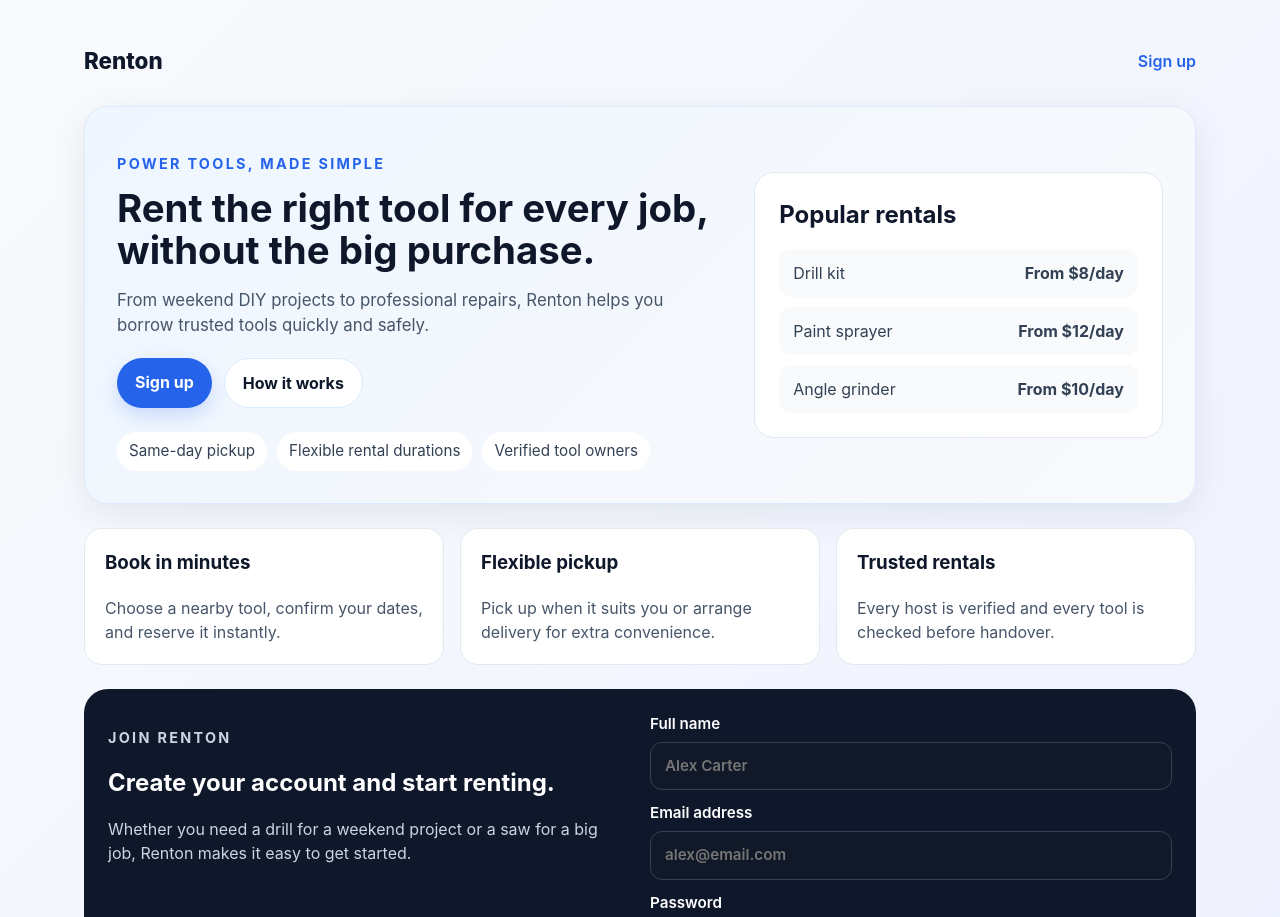
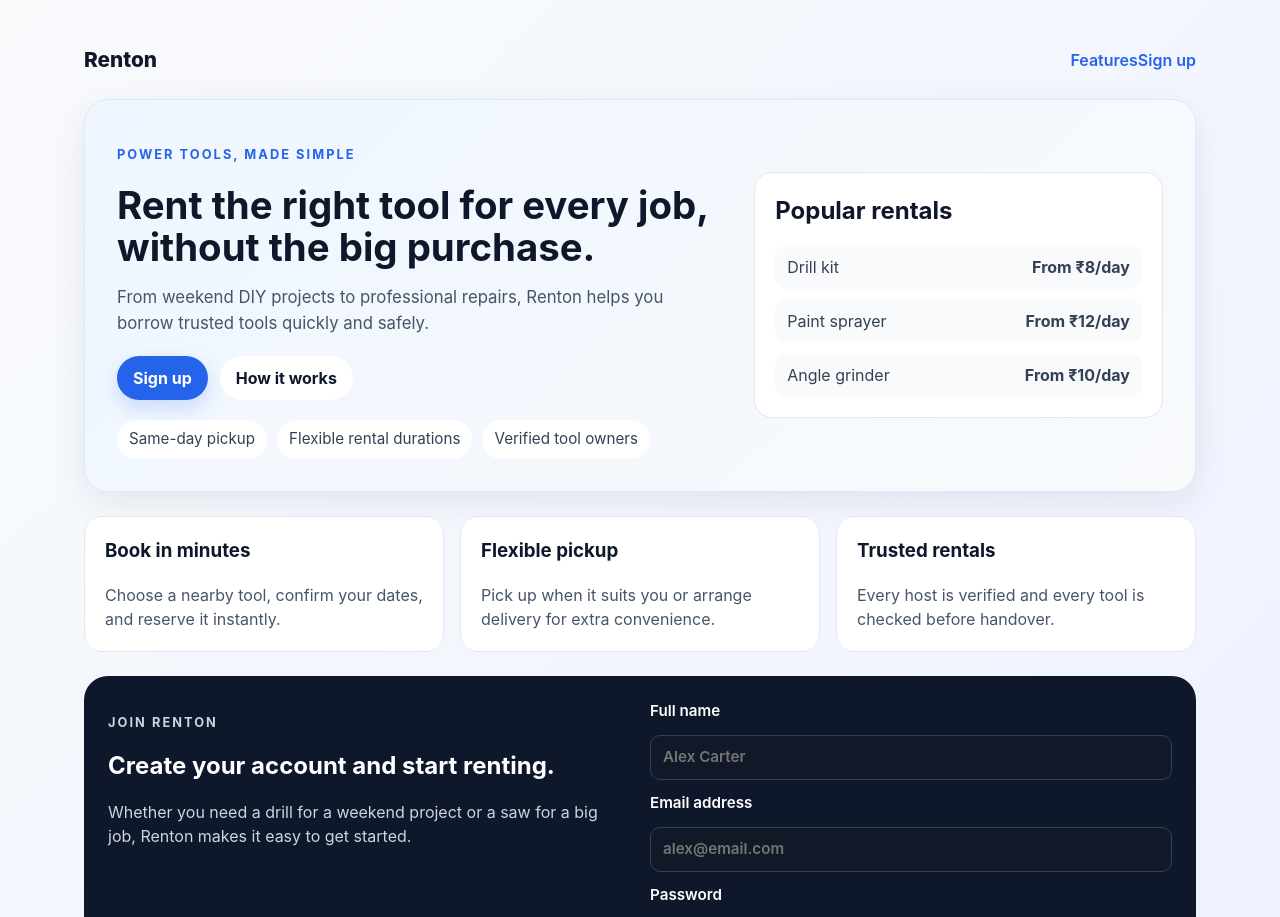
Before and after one commit to Muhammed-Hasan-1/renton, a React app in the folder frontend/: page / in a window 1280 px wide. Shown: the top 917 px of the page. Built offline with nearby package versions, Linux system fonts and the light colour scheme; the HTML template or start-up script is replaced by a standard one.

Commit message:
Created structure

```diff
--- a/frontend/src/App.jsx
+++ b/frontend/src/App.jsx
@@ -1,5 +1,5 @@
 import './App.css'
-import Landing from './components/Landing'
+import Landing from './pages/Landing'
 
 function App() {
   return <Landing />
--- /dev/null
+++ b/frontend/src/components/Footer.jsx
@@ -0,0 +1,9 @@
+function Footer() {
+  return (
+    <footer className="site-footer">
+      <p>© 2026 Renton. Rent smarter, build better.</p>
+    </footer>
+  )
+}
+
+export default Footer
--- /dev/null
+++ b/frontend/src/components/Navbar.jsx
@@ -0,0 +1,17 @@
+function Navbar() {
+  return (
+    <header className="topbar">
+      <div className="brand">Renton</div>
+      <nav className="nav-links">
+        <a className="nav-link" href="#features">
+          Features
+        </a>
+        <a className="nav-link" href="#signup">
+          Sign up
+        </a>
+      </nav>
+    </header>
+  )
+}
+
+export default Navbar
--- a/frontend/src/components/Landing.jsx
+++ b/frontend/src/pages/Landing.jsx
@@ -1,4 +1,7 @@
 import { useState } from 'react'
+import Navbar from '../components/Navbar'
+import Footer from '../components/Footer'
+import '../styles/Landing.css'
 
 function Landing() {
   const [formData, setFormData] = useState({
@@ -20,12 +23,7 @@ function Landing() {
 
   return (
     <div className="landing-page">
-      <header className="topbar">
-        <div className="brand">Renton</div>
-        <a className="nav-link" href="#signup">
-          Sign up
-        </a>
-      </header>
+      <Navbar />
 
       <main className="hero-section">
         <section className="hero-copy">
@@ -57,15 +55,15 @@ function Landing() {
           <div className="tool-list">
             <div className="tool-item">
               <span>Drill kit</span>
-              <strong>From $8/day</strong>
+              <strong>From ₹8/day</strong>
             </div>
             <div className="tool-item">
               <span>Paint sprayer</span>
-              <strong>From $12/day</strong>
+              <strong>From ₹12/day</strong>
             </div>
             <div className="tool-item">
               <span>Angle grinder</span>
-              <strong>From $10/day</strong>
+              <strong>From ₹10/day</strong>
             </div>
           </div>
         </aside>
--- /dev/null
+++ b/frontend/src/styles/Landing.css
@@ -0,0 +1,167 @@
+.landing-page {
+  width: 100%;
+}
+
+.topbar {
+  display: flex;
+  justify-content: space-between;
+  align-items: center;
+  margin-bottom: 24px;
+}
+
+.brand {
+  font-size: 1.3rem;
+  font-weight: 800;
+  color: #0f172a;
+}
+
+.nav-link {
+  color: #2563eb;
+  font-weight: 600;
+}
+
+.hero-section {
+  display: grid;
+  grid-template-columns: 1.5fr 1fr;
+  gap: 24px;
+  align-items: center;
+  padding: 32px;
+  background: linear-gradient(135deg, #eff6ff, #f8fafc);
+  border: 1px solid #dbeafe;
+  border-radius: 24px;
+}
+
+.eyebrow {
+  color: #2563eb;
+  font-weight: 700;
+  text-transform: uppercase;
+  letter-spacing: 0.16em;
+  font-size: 0.8rem;
+}
+
+.hero-copy h1 {
+  margin: 8px 0 12px;
+  color: #0f172a;
+  font-size: clamp(2rem, 3vw, 3rem);
+}
+
+.description {
+  color: #475569;
+}
+
+.cta-group {
+  display: flex;
+  gap: 12px;
+  margin-top: 20px;
+}
+
+.btn {
+  padding: 10px 16px;
+  border-radius: 999px;
+  border: none;
+  cursor: pointer;
+  font-weight: 700;
+}
+
+.btn.primary {
+  background: #2563eb;
+  color: white;
+}
+
+.btn.secondary {
+  background: white;
+  color: #0f172a;
+  border: 1px solid #dbeafe;
+}
+
+.highlights {
+  display: flex;
+  flex-wrap: wrap;
+  gap: 10px;
+  padding: 0;
+  margin: 20px 0 0;
+  list-style: none;
+}
+
+.highlights li {
+  background: white;
+  padding: 8px 12px;
+  border-radius: 999px;
+}
+
+.hero-card,
+.feature-card {
+  background: white;
+  padding: 20px;
+  border-radius: 18px;
+  border: 1px solid #e2e8f0;
+}
+
+.tool-list {
+  display: grid;
+  gap: 10px;
+}
+
+.tool-item {
+  display: flex;
+  justify-content: space-between;
+  padding: 10px 12px;
+  background: #f8fafc;
+  border-radius: 12px;
+}
+
+.features-section {
+  display: grid;
+  grid-template-columns: repeat(3, 1fr);
+  gap: 16px;
+  margin-top: 24px;
+}
+
+.signup-section {
+  display: grid;
+  grid-template-columns: 1fr 1fr;
+  gap: 20px;
+  margin-top: 24px;
+  padding: 24px;
+  background: #0f172a;
+  border-radius: 24px;
+  color: white;
+}
+
+.signup-form {
+  display: grid;
+  gap: 12px;
+}
+
+.signup-form input {
+  width: 100%;
+  margin-top: 6px;
+  padding: 10px 12px;
+  border-radius: 10px;
+  border: 1px solid #334155;
+  background: #111827;
+  color: white;
+}
+
+.signup-form button {
+  padding: 10px 14px;
+  border: none;
+  border-radius: 10px;
+  background: #38bdf8;
+  color: #082f49;
+  font-weight: 700;
+}
+
+.site-footer {
+  text-align: center;
+  padding: 24px 0 8px;
+  color: #64748b;
+}
+
+@media (max-width: 900px) {
+  .hero-section,
+  .signup-section,
+  .features-section {
+    grid-template-columns: 1fr;
+  }
+}
```
Also changed, not shown: frontend/src/components/Button.jsx (added, +9 -0 lines), frontend/src/pages/Dashboard.jsx (added, +10 -0 lines), frontend/src/pages/SignIn.jsx (added, +22 -0 lines), frontend/src/pages/SignUp.jsx (added, +26 -0 lines), frontend/src/styles/SignIn.css (added, +40 -0 lines), frontend/src/styles/SignUp.css (added, +40 -0 lines).
